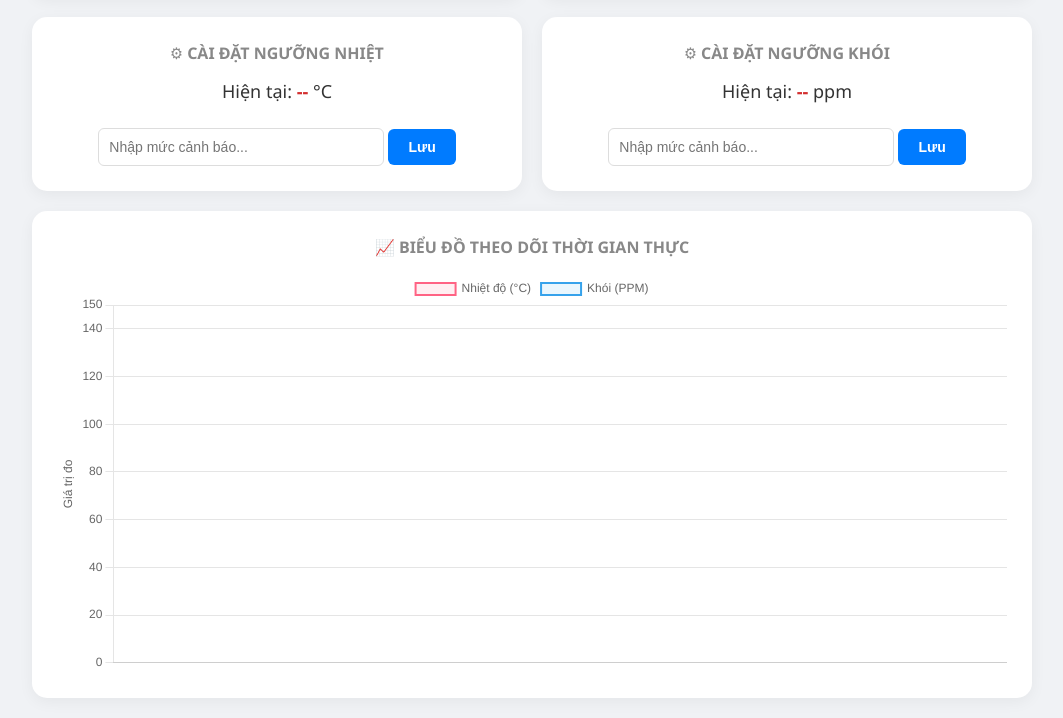
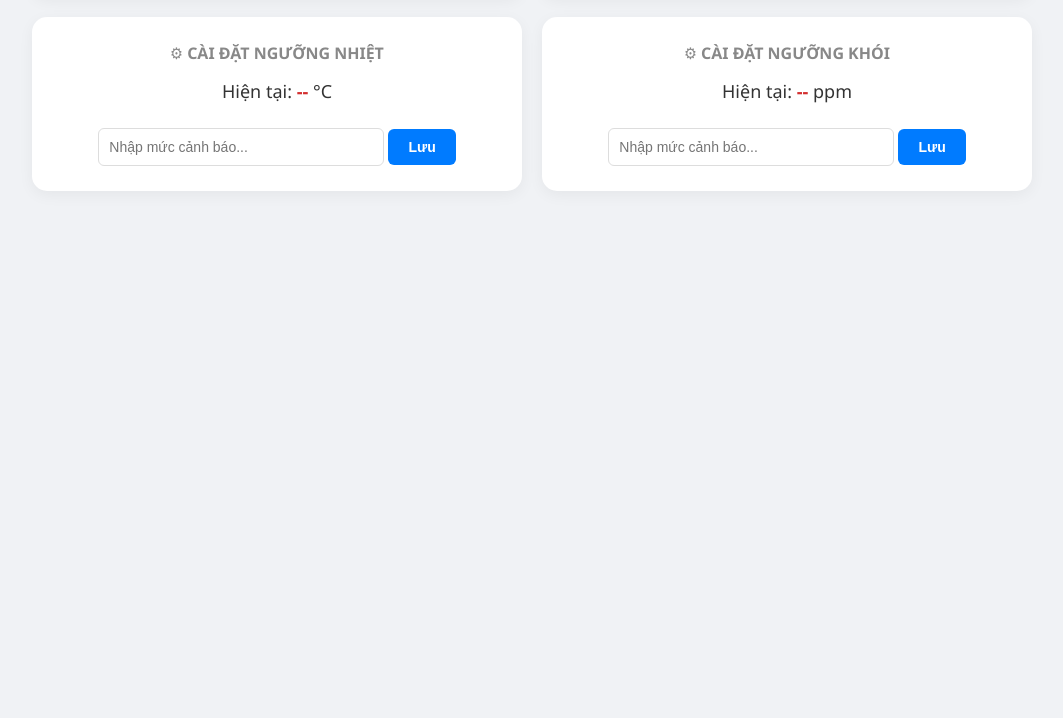
Before and after one commit to NTN493/Fire_warning, a plain HTML site: page index.html in a window 1280 px wide. Shown: the part 349-1067 px from the top of the page, without its empty margins (108-1171 px from the left). After the commit the page ends 800 px from the top, so only its background shows below. Drawn offline with nearby package versions, Linux system fonts and the light colour scheme; no server answers.

Commit message:
Update index.html
delete chart

```diff
--- a/index.html
+++ b/index.html
@@ -4,8 +4,6 @@
     <meta charset="UTF-8">
     <meta name="viewport" content="width=device-width, initial-scale=1.0">
     <title>Hệ Thống Cảnh Báo Cháy Thông Minh</title>
-
-    <script src="https://cdn.jsdelivr.net/npm/chart.js"></script>
 
     <style>
         body {
@@ -195,13 +193,6 @@
             </div>
         </div>
 
-        <div class="card chart-card">
-            <h2>📈 Biểu đồ theo dõi thời gian thực</h2>
-            <div style="position: relative; height: 400px; width: 100%;">
-                <canvas id="myChart"></canvas>
-            </div>
-        </div>
-
     </div>
 
     <script src="https://www.gstatic.com/firebasejs/8.10.0/firebase-app.js"></script>
@@ -220,49 +211,6 @@
 
         firebase.initializeApp(firebaseConfig);
         const db = firebase.database();
-
-        // --- CHART SETUP ---
-        const ctx = document.getElementById('myChart').getContext('2d');
-        const myChart = new Chart(ctx, {
-            type: 'line',
-            data: {
-                labels: [],
-                datasets: [{
-                    label: 'Nhiệt độ (°C)',
-                    data: [],
-                    borderColor: '#ff6384',
-                    backgroundColor: 'rgba(255, 99, 132, 0.1)',
-                    borderWidth: 2,
-                    tension: 0.4,
-                    fill: true
-                }, {
-                    label: 'Khói (PPM)',
-                    data: [],
-                    borderColor: '#36a2eb',
-                    backgroundColor: 'rgba(54, 162, 235, 0.1)',
-                    borderWidth: 2,
-                    tension: 0.4,
-                    fill: true
-                }]
-            },
-            options: {
-                responsive: true,
-                maintainAspectRatio: false, // Cho phép giãn chiều cao
-                scales: {
-                    y: {
-                        beginAtZero: true,
-                        min: 0,
-                        max: 150,
-                        title: {
-                            display: true,
-                            text: 'Giá trị đo'
-                        }
-                    }
-                },
-                animation: false,
-                interaction: { intersect: false, mode: 'index' }
-            }
-        });
 
         // --- VARIABLES ---
         let currentTemp = 0, currentSmoke = 0;
@@ -306,20 +254,6 @@
                 status.innerText = "Trạng thái: Bình thường";
             }
         }
-
-        // Thời gian vẽ từng node
-        setInterval(() => {
-            let now = new Date().toLocaleTimeString('vi-VN', {hour12: false});
-            if (myChart.data.labels.length > 20) {
-                myChart.data.labels.shift();
-                myChart.data.datasets[0].data.shift();
-                myChart.data.datasets[1].data.shift();
-            }
-            myChart.data.labels.push(now);
-            myChart.data.datasets[0].data.push(currentTemp);
-            myChart.data.datasets[1].data.push(currentSmoke);
-            myChart.update();
-        }, 15000);
 
         // --- LOGIC KIỂM TRA KẾT NỐI (HEARTBEAT) ---
         let lastUpdate = 0; // Thời điểm cuối cùng nhận được dữ liệu
```
